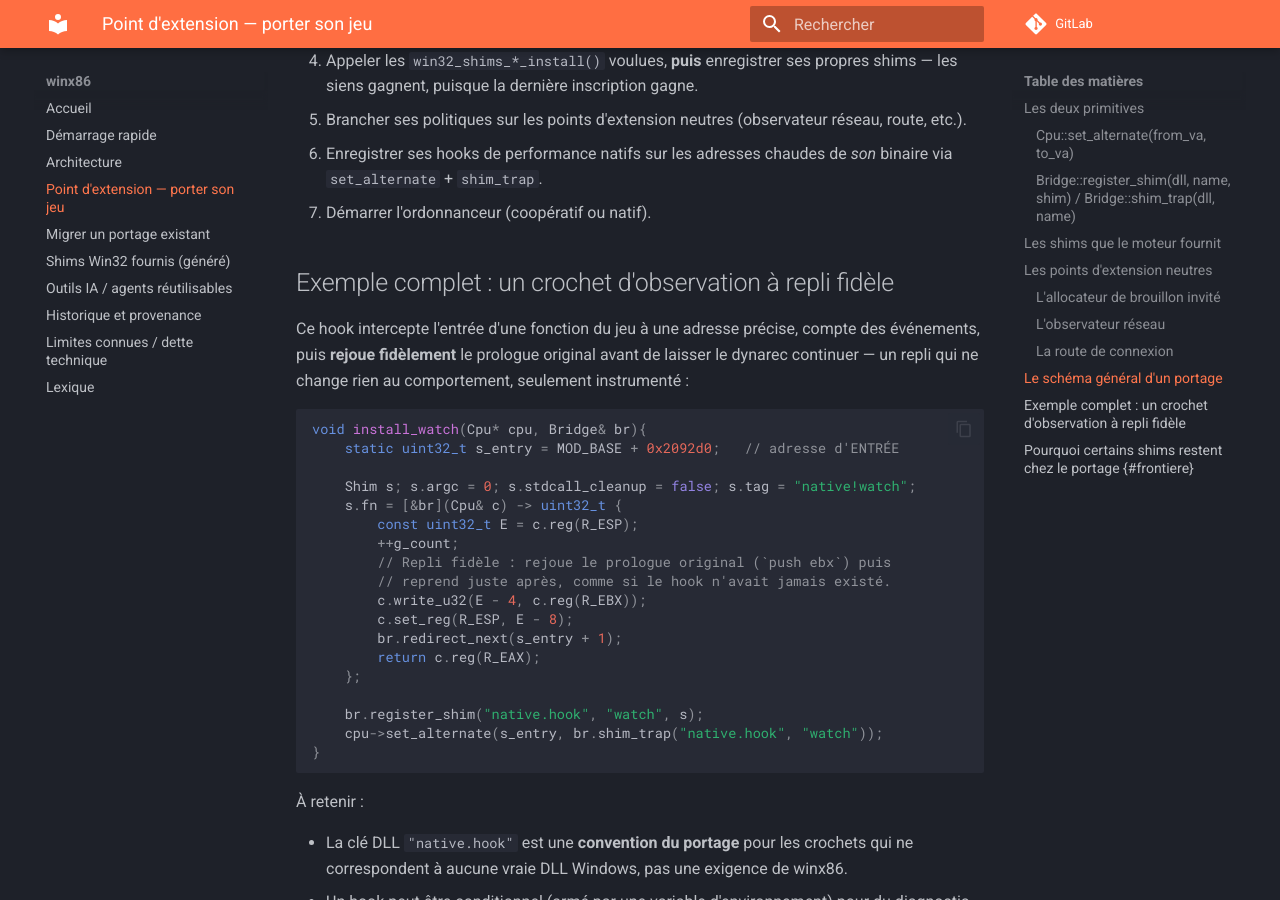
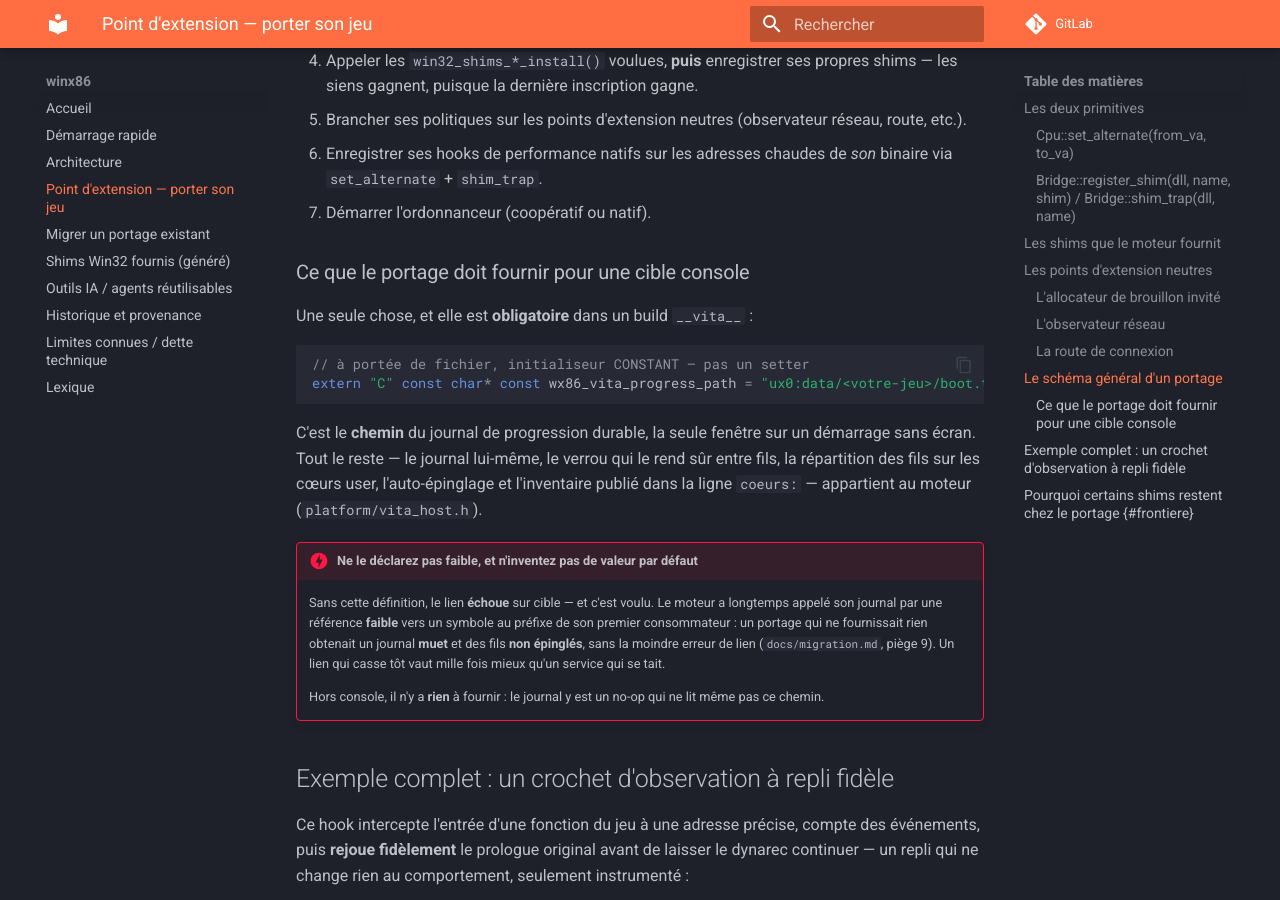
Before and after one commit to Franckrst/WinVita, an MkDocs documentation site: the page built from docs/extension.md, in a window 1280 px wide and 900 px high, scrolled down 2816 px. Built offline with MkDocs 1.6.1 and Material for MkDocs 9.7.7, drawn with Linux system fonts in a browser that asks for light colours; comment, search, counter and statistics services are not loaded.

Commit message:
guide: un portage neuf n'a qu'une chose a fournir pour la console
Le guide de demarrage ne disait nulle part que le chemin du journal durable est
la SEULE chose qu'un portage doive definir sur cible. Il ne le disait pas parce
que, jusqu'a ce jour, le moteur s'en passait : il appelait son journal par une
reference FAIBLE au prefixe de son premier consommateur, et un portage qui ne
fournissait rien obtenait le silence au lieu d'une erreur.

Maintenant le lien echoue, tot et clairement. C'est un contrat : il doit etre
ecrit.

Co-Authored-By: Claude Sonnet 5 <noreply@anthropic.com>
Claude-Session: https://claude.ai/code/session_016YV2ySxuScxYmstEqDV9Bx

````diff
--- a/docs/extension.md
+++ b/docs/extension.md
@@ -130,6 +130,32 @@ donnée, en gardant le port — l'équivalent moral d'une entrée de fichier hos
    binaire via `set_alternate` + `shim_trap`.
 7. Démarrer l'ordonnanceur (coopératif ou natif).
 
+### Ce que le portage doit fournir pour une cible console
+
+Une seule chose, et elle est **obligatoire** dans un build `__vita__` :
+
+```cpp
+// à portée de fichier, initialiseur CONSTANT — pas un setter
+extern "C" const char* const wx86_vita_progress_path = "ux0:data/<votre-jeu>/boot.txt";
+```
+
+C'est le **chemin** du journal de progression durable, la seule fenêtre sur un
+démarrage sans écran. Tout le reste — le journal lui-même, le verrou qui le
+rend sûr entre fils, la répartition des fils sur les cœurs user, l'auto-épinglage
+et l'inventaire publié dans la ligne `coeurs:` — appartient au moteur
+(`platform/vita_host.h`).
+
+!!! danger "Ne le déclarez pas faible, et n'inventez pas de valeur par défaut"
+    Sans cette définition, le lien **échoue** sur cible — et c'est voulu. Le
+    moteur a longtemps appelé son journal par une référence **faible** vers un
+    symbole au préfixe de son premier consommateur : un portage qui ne
+    fournissait rien obtenait un journal **muet** et des fils **non épinglés**,
+    sans la moindre erreur de lien (`docs/migration.md`, piège 9). Un lien qui
+    casse tôt vaut mille fois mieux qu'un service qui se tait.
+
+    Hors console, il n'y a **rien** à fournir : le journal y est un no-op qui ne
+    lit même pas ce chemin.
+
 ## Exemple complet : un crochet d'observation à repli fidèle
 
 Ce hook intercepte l'entrée d'une fonction du jeu à une adresse précise, compte
````
